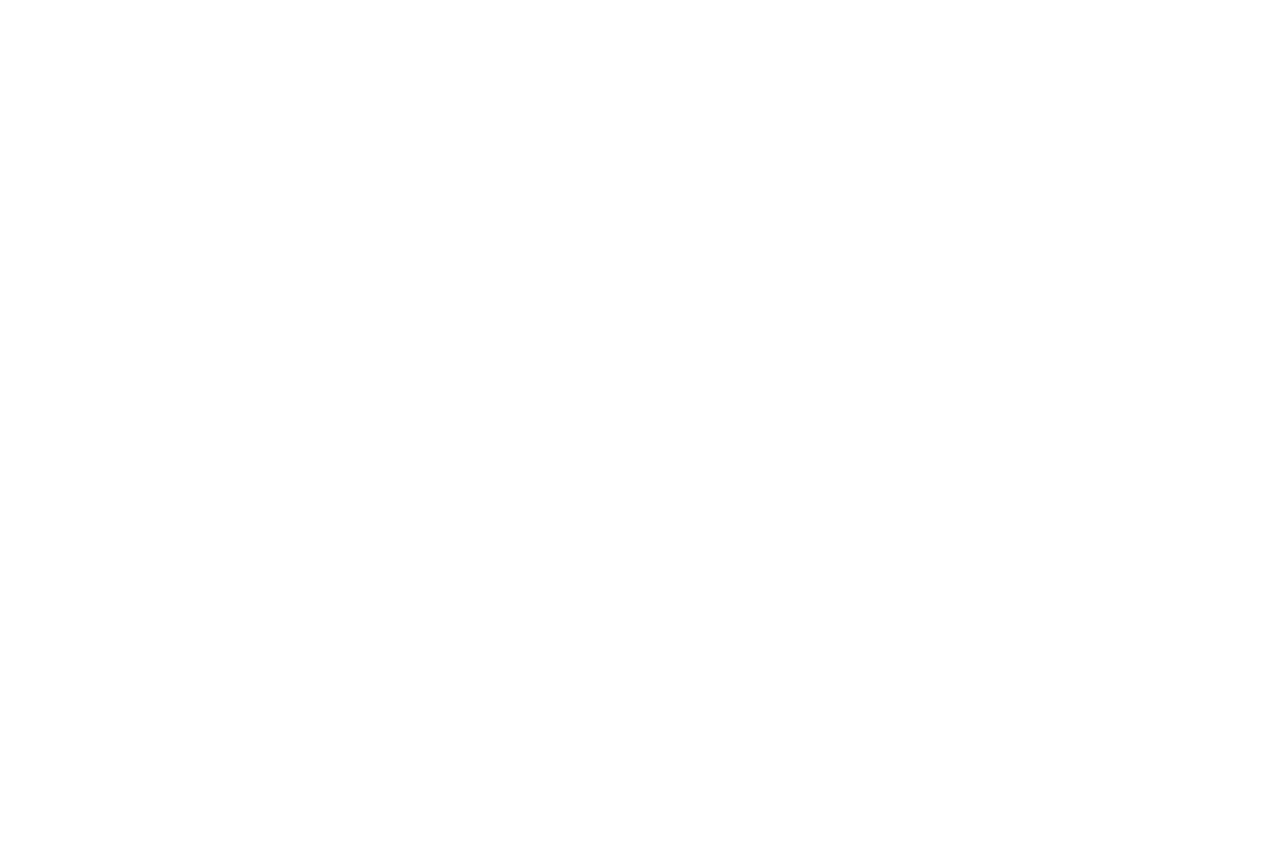
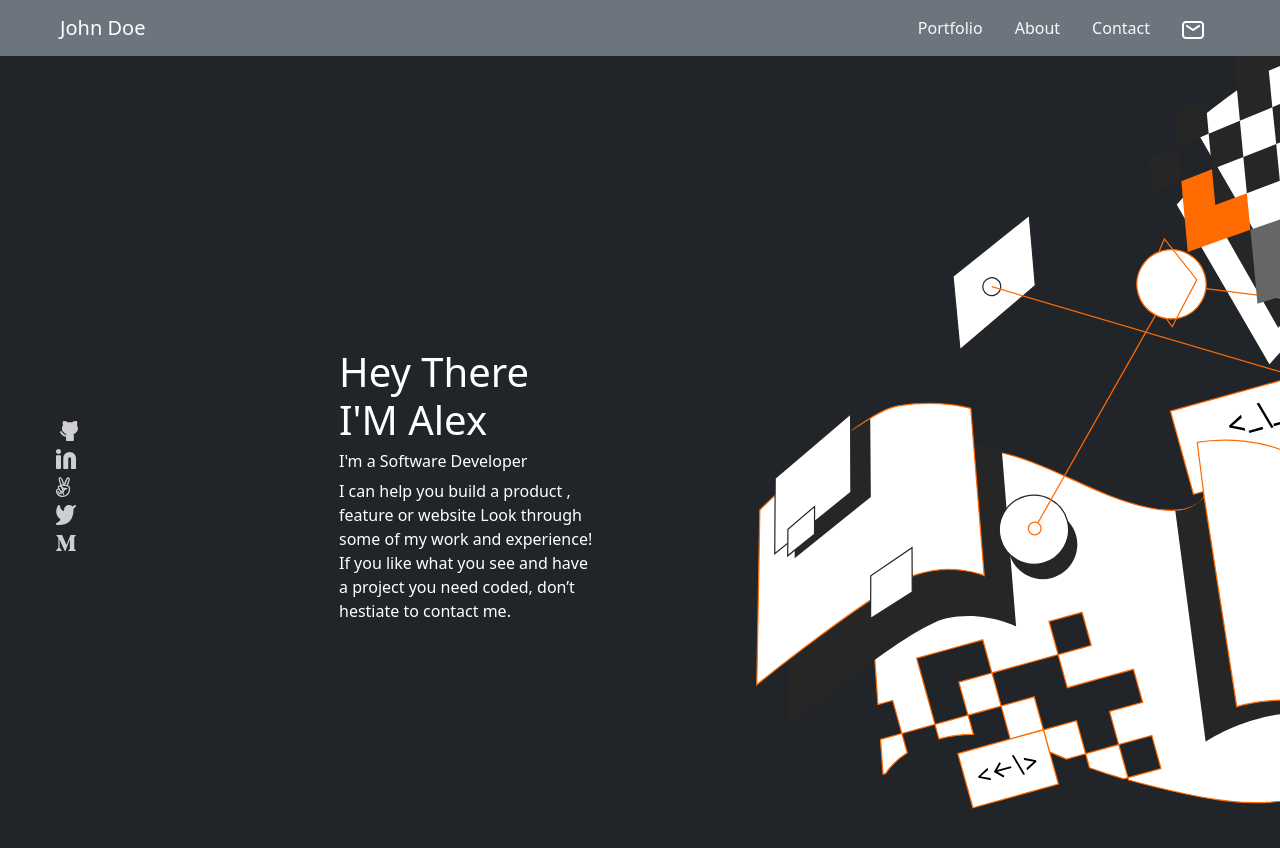
Before and after one commit to richy4dev/Portfolio-Bootsrap-Version, a website: page index.html in a window 1280 px wide. Before the commit the page ends 800 px from the top, so only its background shows below. Drawn offline with Linux system fonts and the light colour scheme.

Commit message:
Add headline section

```diff
--- a/index.html
+++ b/index.html
@@ -9,6 +9,58 @@
     <title>Document</title>
 </head>
 <body>
-
+    <nav class="navbar navbar-expand-lg navbar-dark bg-secondary ps-5 pe-5">
+        <div class="container-fluid ">
+          <a class="navbar-brand" href="#">John Doe</a>
+          <button class="navbar-toggler" type="button" data-bs-toggle="collapse" data-bs-target="#navbarSupportedContent" aria-controls="navbarSupportedContent" aria-expanded="false" aria-label="Toggle navigation">
+            <span class="navbar-toggler-icon"></span>
+          </button>
+          <div class="collapse navbar-collapse nav justify-content-end" id="navbarSupportedContent">
+            <ul class="nav justify-content-between">
+                <li class="nav-item">
+                  <a class="nav-link link-light active" aria-current="page" href="#">Portfolio</a>
+                </li>
+                <li class="nav-item">
+                  <a class="nav-link link-light" href="#">About</a>
+                </li>
+                <li class="nav-item">
+                  <a class="nav-link link-light" href="#">Contact</a>
+                </li>
+                <li class="nav-item">
+                  <a class="nav-link"><img src="images/Union.png"/></a>
+                </li>
+              </ul>
+          </div>
+        </div>
+      </nav>
+      <section class="container-fluid bg-dark text-white">
+        <div class="row align-items-center">
+            <div class="col ms-5" style="--bs-breadcrumb-divider: '';">
+                <ul class="row breadcrumb">
+                    <li class= "breadcrumb-item pb-1"><a><img src="images/social-icons-header/github.svg"/></a></li>
+                    <li class="breadcrumb-item pb-1"><a><img src="images/social-icons-header/Linkedinicon.svg"/></a></li>
+                    <li class="breadcrumb-item pb-1"><a><img src="images/social-icons-header/angellist.svg"/></a></li>
+                    <li class="breadcrumb-item pb-1"><a><img src="images/social-icons-header/twitter.svg"/></a></li>
+                    <li class="breadcrumb-item"><a><img src="images/social-icons-header/medium.svg"/></a></li>
+                </ul>
+            </div>
+            <div class="col">
+                <div class="row">
+                    <h1>Hey There I'M Alex</h1>
+                    <h6>I'm a Software Developer</h6>
+                    <p>I can help you build a product ,
+                        feature or website Look through
+                        some of my work and experience!
+                         If you like what you see and have a
+                         project you need coded,
+                        don’t hestiate to contact me.
+                    </p>
+                </div>
+            </div>
+            <div class="col pe-0">
+                <img src="images/Illustration-header-desktop.svg"/>
+            </div>
+        </div>
+      </section>
 </body>
 </html>
```
Also changed, not shown: images/Illustration-header-desktop.svg (added), images/Union.png (added), images/social-icons-header/Linkedinicon.svg (added), images/social-icons-header/angellist.svg (added), images/social-icons-header/github.svg (added), images/social-icons-header/medium.svg (added), images/social-icons-header/twitter.svg (added).
